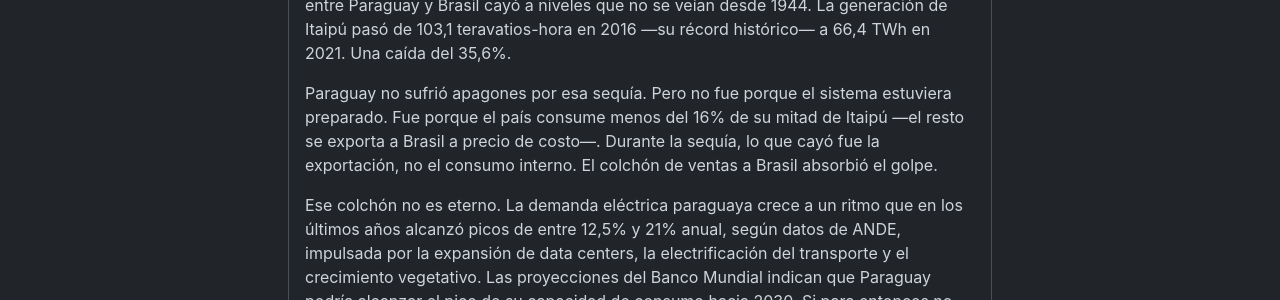
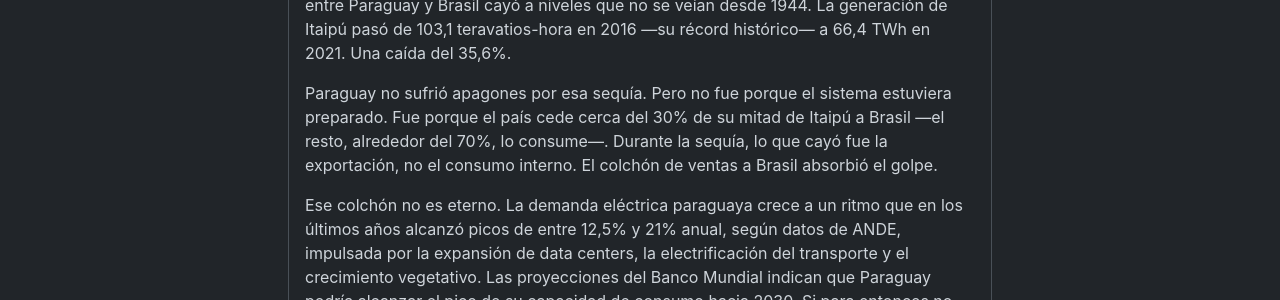
Before and after one commit to miravosqueinteresante/muchotexto.net, a Jekyll site: the page built from _posts/2026-08-03-energia-renovable-cambio-climatico-paraguay.md, in a window 1280 px wide and 900 px high, scrolled down 1616 px. Shown: the part 177-477 px from the top of the window. Built offline with Jekyll 4.4.1, drawn with Linux system fonts in a browser that asks for light colours; some of the changed text lies outside the part shown.

Commit message:
Backlog §15 #6: propagar correcciones canónicas a #7, #16 y #26
Cierre del pendiente de la re-auditoría Regla 5:
- #7 energia-renovable: 'consume menos del 16% de su mitad de Itaipú' ->
  'cede ~30% de su mitad, consume ~70%'.
- #16 silicon-valley: 'pérdidas de distribución 31%' -> '20% (2025)'.
- #26 de-la-soja: 'vence el Anexo C del Tratado de Itaipú' (x2) -> 'vence el
  acuerdo tarifario'.
last_modified_at actualizado en los tres. Build y auditor verdes.

```diff
--- a/_posts/2026-08-03-energia-renovable-cambio-climatico-paraguay.md
+++ b/_posts/2026-08-03-energia-renovable-cambio-climatico-paraguay.md
@@ -30,7 +30,7 @@
 
 Entre 2019 y 2022, la cuenca del Paraná experimentó la sequía más severa desde que existen registros instrumentales —77 años de datos—. El caudal del río en la frontera entre Paraguay y Brasil cayó a niveles que no se veían desde 1944. La generación de Itaipú pasó de 103,1 teravatios-hora en 2016 —su récord histórico— a 66,4 TWh en 2021. Una caída del 35,6%.
 
-Paraguay no sufrió apagones por esa sequía. Pero no fue porque el sistema estuviera preparado. Fue porque el país consume menos del 16% de su mitad de Itaipú —el resto se exporta a Brasil a precio de costo—. Durante la sequía, lo que cayó fue la exportación, no el consumo interno. El colchón de ventas a Brasil absorbió el golpe.
+Paraguay no sufrió apagones por esa sequía. Pero no fue porque el sistema estuviera preparado. Fue porque el país cede cerca del 30% de su mitad de Itaipú a Brasil —el resto, alrededor del 70%, lo consume—. Durante la sequía, lo que cayó fue la exportación, no el consumo interno. El colchón de ventas a Brasil absorbió el golpe.
 
 Ese colchón no es eterno. La demanda eléctrica paraguaya crece a un ritmo que en los últimos años alcanzó picos de entre 12,5% y 21% anual, según datos de ANDE, impulsada por la expansión de data centers, la electrificación del transporte y el crecimiento vegetativo. Las proyecciones del Banco Mundial indican que Paraguay podría alcanzar el pico de su capacidad de consumo hacia 2030. Si para entonces no diversificó su matriz, una sequía como la de 2021 ya no será absorbida por el colchón de exportación: golpeará directamente al consumidor paraguayo.
 
```
Also changed, not shown: other parts of _posts/2026-08-03-energia-renovable-cambio-climatico-paraguay.md (+1 -1 lines), _posts/2026-07-01-de-la-soja-al-silicio-matriz-exportadora-paraguay.md (+3 -3 lines), _posts/2026-07-31-silicon-valley-cono-sur-paraguay.md (+2 -2 lines).
